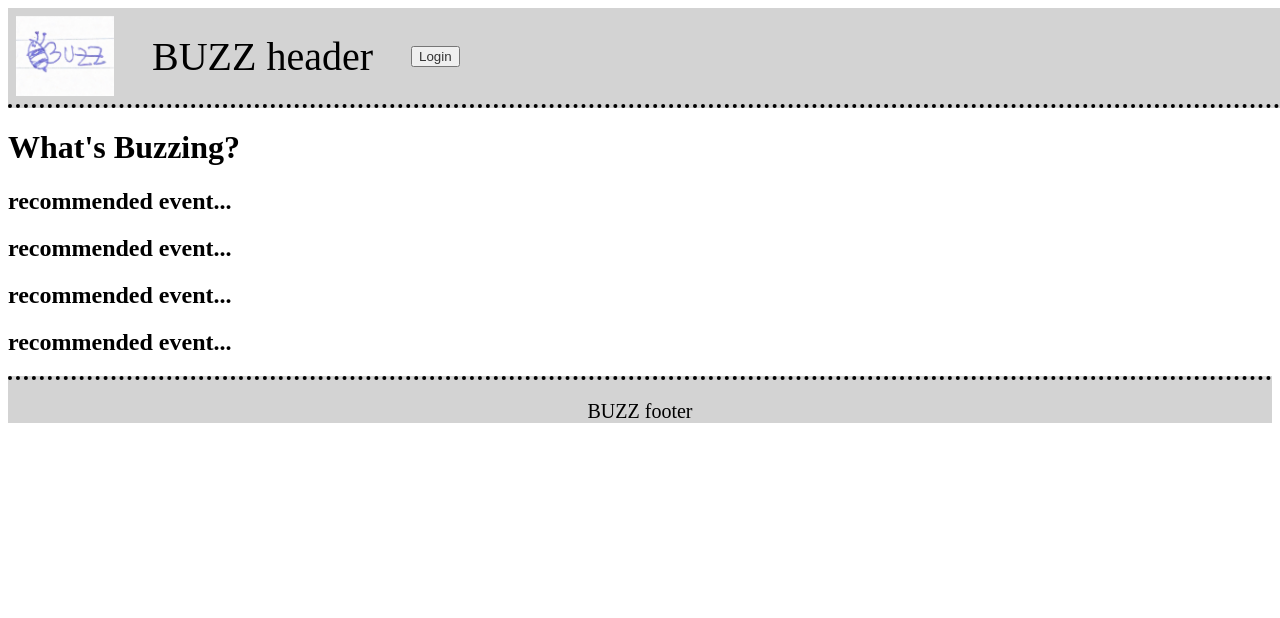
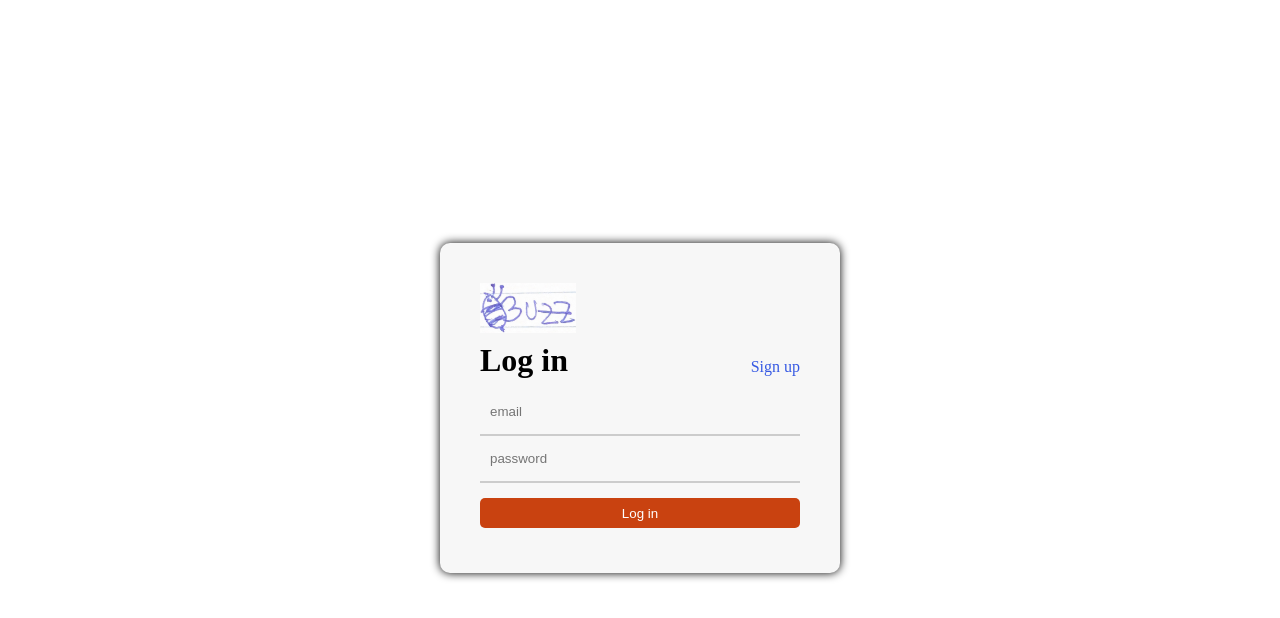
Before and after one commit to benweschler/buzz, a React (Create React App) app: page / in a window 1280 px wide. Shown: the top 618 px of the page. Built offline with nearby package versions, Linux system fonts and the light colour scheme.

Commit message:
1) Removed the leftover non-login components, making this branch a pure login page. 2) Improved styling with animations. 3) The form store user email to local storage upon submit. However, I think it should probably retrieve a user ID from backend and store the ID instead.

```diff
--- a/src/App.js
+++ b/src/App.js
@@ -1,26 +1,9 @@
 import React from 'react';
-import {
-  BrowserRouter as Router,
-  Routes,
-  Route,
-} from "react-router-dom";
-import Layout from './components/Layout';
-import Explore from './pages/Explore';
-import Feed from './pages/Feed';
 import LogRegCtrl from './pages/LogRegCtrl';
 
 function App() {
     return(
-        <Router>
-            <Layout>
-                <Routes>
-                    <Route exact path="/" element = {<Explore/>} />
-                    <Route path= "/explore" element = {<Explore/>} />
-                    <Route path = "/feed" element = {<Feed/>} />
-                    <Route path = "/login" element = {<LogRegCtrl/>} />
-                </Routes>
-            </Layout>
-        </Router>
+        <LogRegCtrl/>
     );
 };
 export default App;
--- a/src/components/Footer.js
+++ /dev/null
@@ -1,12 +0,0 @@
-import React from 'react';
-import './components.css';
-
-function Footer() {
-    return (
-        <footer className='Footer'>
-            <p style={{fontSize:"20px"}}>BUZZ footer</p>
-        </footer>
-    );
-};
-
-export default Footer;
--- a/src/components/Header.js
+++ /dev/null
@@ -1,16 +0,0 @@
-import React from 'react';
-import logo from '../images/BUZZ.png';
-import "./components.css";
-import {Link} from 'react-router-dom';
-
-function Header() {
-    return (
-        <header className='Header'>
-            <img src={logo} alt="BUZZ logo" height={80} />
-            <p style={{fontSize:"40px"}}>{"BUZZ header"}</p>
-            <Link to="/login"><button style={{color:'#333'}}>Login</button></Link>
-        </header>
-    );
-};
-
-export default Header;
--- a/src/components/Layout.js
+++ /dev/null
@@ -1,20 +0,0 @@
-import React from 'react';
-import Footer from './Footer';
-import Header from './Header';
-import Navigation from './Navigation';
-
-
-function Layout (props) {
-    return (
-        <>
-            <Header />
-            <div>
-                {/* <Navigation /> */}
-                <main>{props.children}</main>
-            </div>
-            <Footer />
-        </>
-    );
-};
-
-export default Layout;
--- a/src/components/Login.js
+++ b/src/components/Login.js
@@ -1,11 +1,16 @@
 import React, {useState} from "react";
 import {
+  Div1,
+  Div2,
   StyledFormWrapper,
   StyledForm,
+  StyledLink,
   StyledInput,
-  StyledTextArea,
+  StyledSpan,
   StyledButton,
 } from './styles/Form.styled';
+import logo from '../images/BUZZ.png';
+
 
 function Login(props) {
   const [{email, password}, setState] = useState({email: 'email', password: 'password'});
@@ -16,23 +21,40 @@ function Login(props) {
 
   function handleSubmit(e) {
     e.preventDefault();
+    localStorage.setItem('user', email);
   }
 
   return(
     <StyledFormWrapper>
       <StyledForm onSubmit={handleSubmit}>
-        <h1>Log in</h1>
+        <Div2>
+          <Div1>
+            <img src={logo} alt="BUZZ logo" height={50} />
+            <h1 style={{margin: "5px 0 10px 0"}}>Log in</h1>
+          </Div1>
+          <Div1>
+            <StyledLink onClick={() => props.switchForm('Register')}>
+              Sign up
+            </StyledLink>
+          </Div1>
+        </Div2>
+
+        <Div1>
           <StyledInput type="email" name="email"
             placeholder={email}
             onChange={handleChange}/>
+        <StyledSpan/>
+        </Div1>
+
+        <Div1>
           <StyledInput type="password" name="password"
             placeholder={password}
             onChange={handleChange}/>
+          <StyledSpan/>
+        </Div1>
+
         <StyledButton type="submit">
-          Submit
-        </StyledButton>
-        <StyledButton onClick={() => props.switchForm('Register')}>
-          Don't have an account? Register here.
+          Log in
         </StyledButton>
       </StyledForm>
     </StyledFormWrapper>
--- a/src/components/Navigation.js
+++ /dev/null
@@ -1,34 +0,0 @@
-import React from "react";
-import {Link} from 'react-router-dom';
-import './components.css';
-
-function Navigation() {
-    return (
-        <div className="Navbar">
-            <ul className="Links">
-                <li>
-                    <Link to="/">
-                        Home
-                    </Link>
-                </li>
-                <li>
-                    <Link to="/explore">
-                        What's Buzzing?
-                    </Link>
-                </li>
-                <li>
-                    <Link to="/feed">
-                        My favorites
-                    </Link>
-                </li>
-                <li>
-                    <Link to="/login">
-                        Sign up/Login in
-                    </Link>
-                </li>
-            </ul>
-        </div>
-    )
-}
-
-export default Navigation;
--- a/src/components/Register.js
+++ b/src/components/Register.js
@@ -1,14 +1,20 @@
 import React, {useState} from "react";
 import {
+  Div1,
+  Div2,
   StyledFormWrapper,
   StyledForm,
+  StyledLink,
   StyledInput,
-  StyledTextArea,
+  StyledSpan,
   StyledButton,
 } from './styles/Form.styled';
+import logo from '../images/BUZZ.png';
 
 function Register(props) {
-  const [{name, email, password}, setState] = useState({name: 'name', email: 'email', password: 'password'});
+  /* I think local storage should only store name and email */
+  const [{name, email, password, school, major}, setState] = useState({
+    name: 'name', email: 'email', password: 'password', school: 'school', major:'major'});
 
   function handleChange({ target: {name, value} }) {
     setState(prevState => ({ ...prevState, [name]: value}));
@@ -16,26 +22,61 @@ function Register(props) {
 
   function handleSubmit(e) {
     e.preventDefault();
+    localStorage.setItem('user', email);
   }
 
   return(
     <StyledFormWrapper>
       <StyledForm onSubmit={handleSubmit}>
-        <h1>Register</h1>
+        <Div2>
+          <Div1>
+            <img src={logo} alt="BUZZ logo" height={50} />
+            <h1 style={{margin: "5px 0 10px 0"}}>Sign up</h1>
+          </Div1>
+          <Div1>
+            <StyledLink onClick={() => props.switchForm('Login')}>
+              Log in
+            </StyledLink>
+          </Div1>
+        </Div2>
+
+        <Div1>
           <StyledInput type="name" name="name"
             placeholder={name}
             onChange={handleChange}/>
+          <StyledSpan/>
+        </Div1>
+
+        <Div1>
           <StyledInput type="email" name="email"
             placeholder={email}
             onChange={handleChange}/>
+          <StyledSpan/>
+        </Div1>
+
+        <Div1>
           <StyledInput type="password" name="password"
             placeholder={password}
             onChange={handleChange}/>
+          <StyledSpan/>
+        </Div1>
+
+        <Div1>
+          <StyledInput type="text" name="school"
+            placeholder={school}
+            onChange={handleChange}/>
+          <StyledSpan/>
+        </Div1>
+
+        <Div1>
+          <StyledInput type="text" name="major"
+            placeholder={major}
+            onChange={handleChange}/>
+          <StyledSpan/>
+        </Div1>
+
         <StyledButton type="submit">
-          Submit
-        </StyledButton>
-        <StyledButton onClick={() => props.switchForm('Login')}>
-          Don't have an account? Register here.
+          Sign up
         </StyledButton>
       </StyledForm>
     </StyledFormWrapper>
--- a/src/components/components.css
+++ /dev/null
@@ -1,38 +0,0 @@
-.Header {
-  top: 0;
-  width: 100%;
-  padding: 1em 0.5em;
-  display: flex;
-  gap: 3%;
-  height: 64px;
-  align-items: center;
-  border-bottom: 4px dotted black;
-  background-color: lightgray;
-}
-
-.Footer {
-  bottom: 0;
-  height: 5%;
-  width: 100%;
-  border-top: 4px dotted black;
-  background-color: lightgray;
-  color: black;
-  text-align: center;
-}
-
-.Navbar {
-  height: 50vh;
-  border-right: 10px solid whitesmoke;
-  padding: 1em;
-  background: lightblue;
-  width: 15%;
-}
-
-.Links {
-  margin: 0;
-  padding: 0;
-  list-style: none;
-  line-height: 3;
-  font-weight: bold;
-  color: #333;
-}
--- a/src/components/styles/Form.styled.js
+++ b/src/components/styles/Form.styled.js
@@ -1,14 +1,16 @@
-import styled, { css } from 'styled-components';
+import styled from 'styled-components';
 
-const sharedStyles = css`
-	blackground-color: black;
-	height: 40px;
-	border-radius: 5px;
-	border: 2px solid lightgrey;
-	margin: 10px 0 20px 0;
-	padding: 10px;
-	box-sizing: border-box;
-`;
+/* divs that has absolutely-positioned child */
+export const Div1 = styled.div`
+  position: relative;
+`
+
+/* divs as flex containers */
+export const Div2 = styled.div`
+  position: relative;
+  display: flex;
+  justify-content: space-between;
+`
 
 export const StyledFormWrapper = styled.div`
   display: flex;
@@ -20,19 +22,60 @@ export const StyledFormWrapper = styled.div`
 
 export const StyledForm = styled.form`
 	width: 100%;
-	max-width: 500px;
+	max-width: 400px;
 	padding: 40px;
-	background: linear-gradient(to left top, lightblue, white);
+	background: rgb(247,247,247);
 	border-radius: 10px;
 	box-sizing: border-box;
-	box-shadow: 0px 0px 20px 0px;
+	box-shadow: 0px 0px 10px 0px;
+  &: focus-within{
+    box-shadow: 0px 0px 15px 0px;
+    background: rgb(250,250,250);
+    transition: 0.4s;
+  }
 `;
+
+export const StyledLink = styled.a`
+  position: relative;
+  top: 75px;
+  color: rgb(54,89,227);
+  &: hover{
+    text-decoration: underline;
+  }
+`
 
 export const StyledInput = styled.input`
 	display: block;
 	width: 100%;
-	${sharedStyles};
+	padding: 5px 10px 15px;
+  margin: 10px 0;
+	box-sizing: border-box;
+  background: rgb(247,247,247);
+  border:none;
+  border-bottom: 2px solid rgb(204,204,204);
+	&: focus{
+		outline: none;
+    background: rgb(250,250,250);
+    transition: 0.4s;
+	}
 `;
+
+export const StyledSpan = styled.span`
+  ${StyledInput} + &{
+    position: absolute;
+    bottom: 0;
+    left: 50%;
+    width: 0;
+    height: 2px;
+    background-color: rgb(201, 66, 16);
+    transition: 0.4s;
+  }
+  ${StyledInput}:focus + &{
+    width: 100%;
+    transition: 0.4s;
+    left: 0;
+  }
+`
 
 export const StyledTextArea = styled.textarea`
 
@@ -40,17 +83,17 @@ export const StyledTextArea = styled.textarea`
 
 export const StyledButton = styled.button`
 	display: block;
-	background-color: white;
-	color: black;
-	margin: 10px 0 20px 0;
-	border: 2px solid black;
-	border-radius: 10px;
+	width: 100%;
+	background-color: rgb(201, 66, 16);
+	color: white;
+	margin: 15px 0px 5px 0px;
+  border: none;
+	border-radius: 5px;
 	height: 30px;
-	padding: 0 20px;
+	padding: 5px 0px;
 	cursor: pointer;
 	box-sizing: border-box;
 	&:hover{
-		background-color: grey;
-		color: white;
+		background-color: rgb(186, 61, 15);
 	}
 `;
--- a/src/pages/Explore.js
+++ /dev/null
@@ -1,18 +0,0 @@
-import React, { useEffect } from 'react';
-
-function Explore() {
-    useEffect(() => {
-        document.title = "What's Buzzing?";
-    });
-    return (
-        <div>
-            <h1>What's Buzzing?</h1>
-            <h2>recommended event...</h2>
-            <h2>recommended event...</h2>
-            <h2>recommended event...</h2>
-            <h2>recommended event...</h2>
-        </div>
-    );
-};
-
-export default Explore;
--- a/src/pages/Feed.js
+++ /dev/null
@@ -1,12 +0,0 @@
-import React, { useEffect } from 'react';
-
-function Feed() {
-    useEffect(() => {
-        document.title = 'My Favorites';
-    });
-    return (
-        <h2>Lists of followed organizers and their events...</h2>
-    );
-};
-
-export default Feed;
```
Also changed, not shown: src/pages/All.js (deleted, +0 -20 lines), src/images/BUZZ.png. Lines whose indentation alone changed are shown as unchanged.
